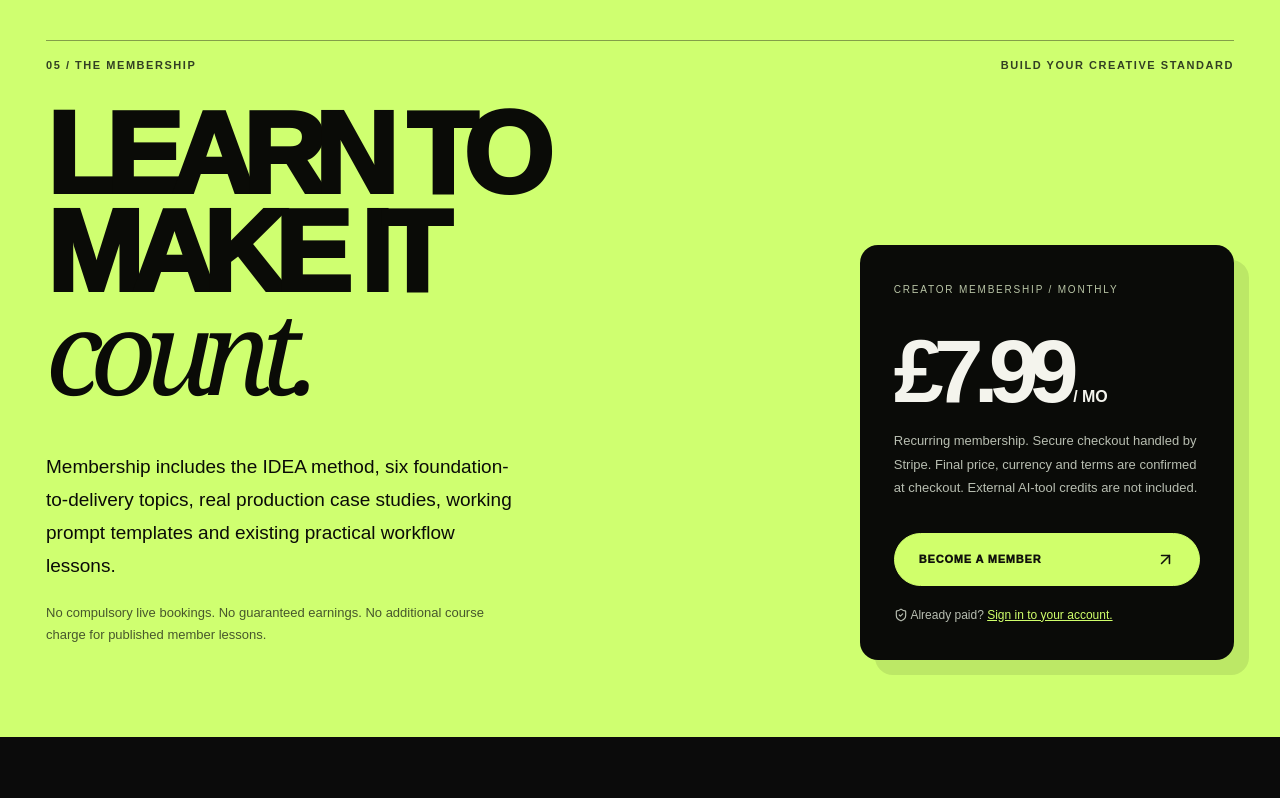
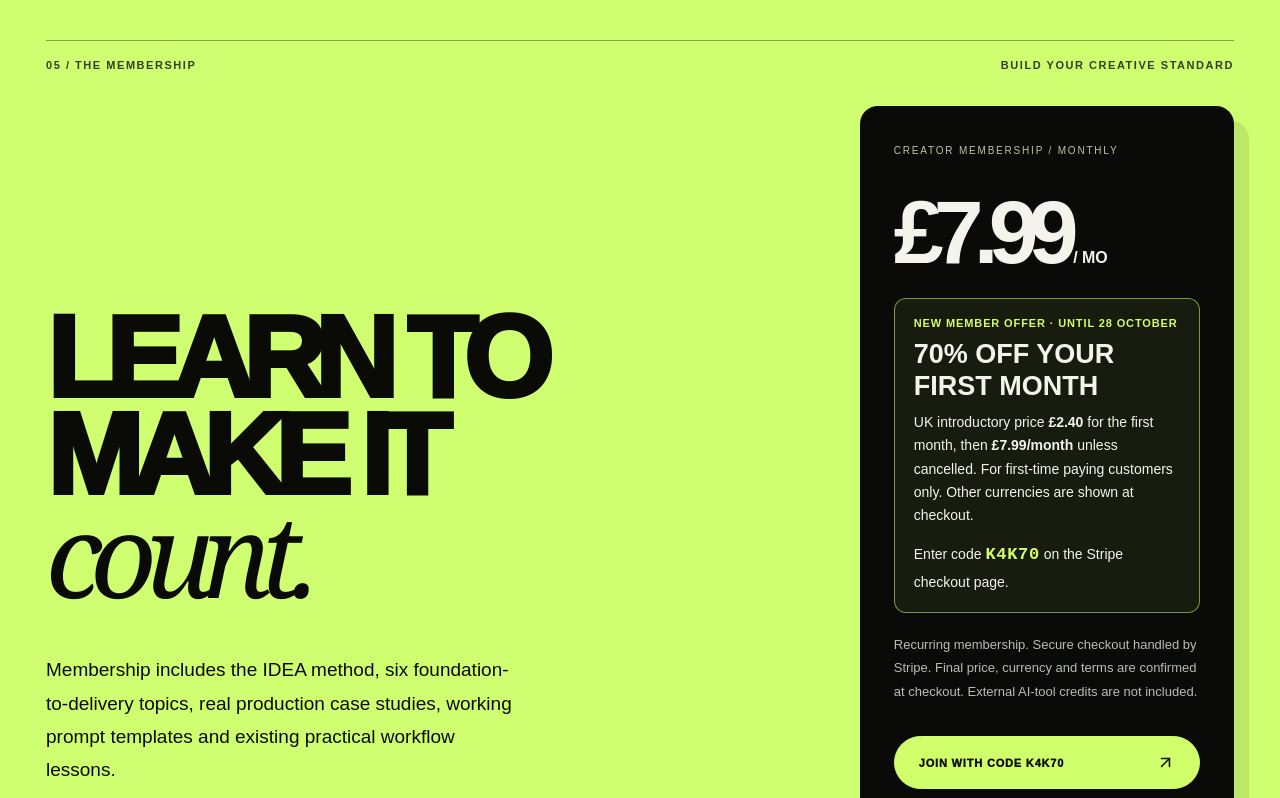
Before and after one commit to kreativestudios4k-lgtm/k4k-academy-v2, a Next.js app: page / in a window 1280 px wide. Shown: the part 4814-5612 px from the top of the page. Built offline with nearby package versions, Linux system fonts and the light colour scheme; no server answers.

Commit message:
Show limited-time K4K Academy first-month offer without revealing redemption cap

```diff
--- a/app/page.js
+++ b/app/page.js
@@ -14,8 +14,10 @@ const questions=[
  ['What if I have already paid?','Do not buy again. Use the same email as your payment receipt to log in or contact Academy support for account access help.']
 ];
 
+export const revalidate=3600;
 export const metadata={title:'K4K Academy — Learn to Direct AI Video | IDEA Method',description:'Learn a practical, responsible AI video production method. Four stages: Investigate, Direct, Execute, Audit. Real prompts, quality gates and self-paced creator education.'};
 export default function Home(){
+ const showFirstMonthOffer=Date.now()<Date.UTC(2026,9,28,23,59,0);
  return <main className="ideaSite" id="top">
  <IdeaHeader/>
  <section className="idea-hero"><div className="idea-wrap idea-hero-main">
@@ -50,7 +52,14 @@ export default function Home(){
  </div></section>
  <section className="idea-pricing" id="membership"><div className="idea-wrap"><div className="idea-marker"><span>05 / THE MEMBERSHIP</span><span>BUILD YOUR CREATIVE STANDARD</span></div>
   <div className="idea-price-grid"><div><h2>LEARN TO<br/>MAKE IT<br/><em style={{fontFamily:'Georgia,serif',fontWeight:400}}>count.</em></h2><p>Membership includes the IDEA method, six foundation-to-delivery topics, real production case studies, working prompt templates and existing practical workflow lessons.</p><p style={{fontSize:13,color:'#47572c'}}>No compulsory live bookings. No guaranteed earnings. No additional course charge for published member lessons.</p></div>
-   <div className="idea-price-card"><span>CREATOR MEMBERSHIP / MONTHLY</span><strong>£7.99<small> / MO</small></strong><p>Recurring membership. Secure checkout handled by Stripe. Final price, currency and terms are confirmed at checkout. External AI-tool credits are not included.</p><a className="idea-button" href={checkout}>BECOME A MEMBER <ArrowUpRight size={19}/></a><p style={{margin:'19px 0 0',fontSize:12}}><ShieldCheck size={14} style={{verticalAlign:'middle'}}/> Already paid? <Link href="/login" style={{color:'#d0ff6b',textDecoration:'underline'}}>Sign in to your account.</Link></p></div>
+   <div className="idea-price-card"><span>CREATOR MEMBERSHIP / MONTHLY</span><strong>£7.99<small> / MO</small></strong>
+    {showFirstMonthOffer&&<div style={{margin:'20px 0',padding:'18px 19px',border:'1px solid rgba(208,255,107,.55)',borderRadius:12,background:'rgba(208,255,107,.07)'}}>
+     <div style={{fontSize:11,fontWeight:800,letterSpacing:'0.08em',color:'#d0ff6b'}}>NEW MEMBER OFFER · UNTIL 28 OCTOBER</div>
+     <div style={{fontSize:27,fontWeight:900,lineHeight:1.2,margin:'9px 0'}}>70% OFF YOUR FIRST MONTH</div>
+     <p style={{fontSize:14,lineHeight:1.65,margin:'8px 0'}}>UK introductory price <strong>£2.40</strong> for the first month, then <strong>£7.99/month</strong> unless cancelled. For first-time paying customers only. Other currencies are shown at checkout.</p>
+     <p style={{fontSize:14,margin:'13px 0 0'}}>Enter code <code style={{fontWeight:800,color:'#d0ff6b',fontSize:17,letterSpacing:'0.04em'}}>K4K70</code> on the Stripe checkout page.</p>
+    </div>}
+    <p>Recurring membership. Secure checkout handled by Stripe. Final price, currency and terms are confirmed at checkout. External AI-tool credits are not included.</p><a className="idea-button" href={checkout}>{showFirstMonthOffer?'JOIN WITH CODE K4K70':'BECOME A MEMBER'} <ArrowUpRight size={19}/></a><p style={{margin:'19px 0 0',fontSize:12}}><ShieldCheck size={14} style={{verticalAlign:'middle'}}/> Already paid? <Link href="/login" style={{color:'#d0ff6b',textDecoration:'underline'}}>Sign in to your account.</Link></p></div>
   </div>
  </div></section>
  <section className="idea-section" id="questions"><div className="idea-wrap"><div className="idea-marker"><span>06 / THE QUESTIONS</span><span>NO SMALL PRINT GAMES</span></div><div className="idea-section-header"><h2 className="idea-display">BEFORE<br/>YOU <em>BEGIN.</em></h2><p>These are the questions that should be answered clearly before anyone pays for a course.</p></div>
```
